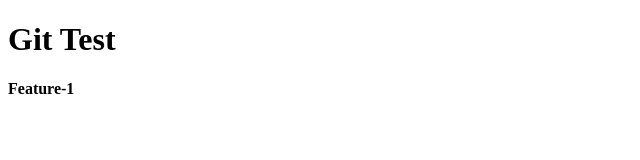
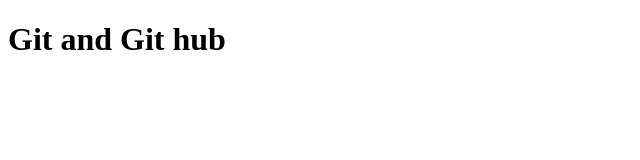
Before and after one commit to Liam-846/gittesting, a plain HTML site: page index.html in a window 1280 px wide. Shown: the whole page, without its empty margins (0-640 px from the left). Drawn offline with Linux system fonts and the light colour scheme.

Commit message:
creating html and css file

```diff
--- a/index.html
+++ b/index.html
@@ -9,8 +9,7 @@
 </head>
 
 <body>
-    <h1>Git Test</h1>
-    <h4>Feature-1</h4>
+    <h1>Git and Git hub</h1>
 </body>
 
 </html>
```
Also changed, not shown: style.css (added).
